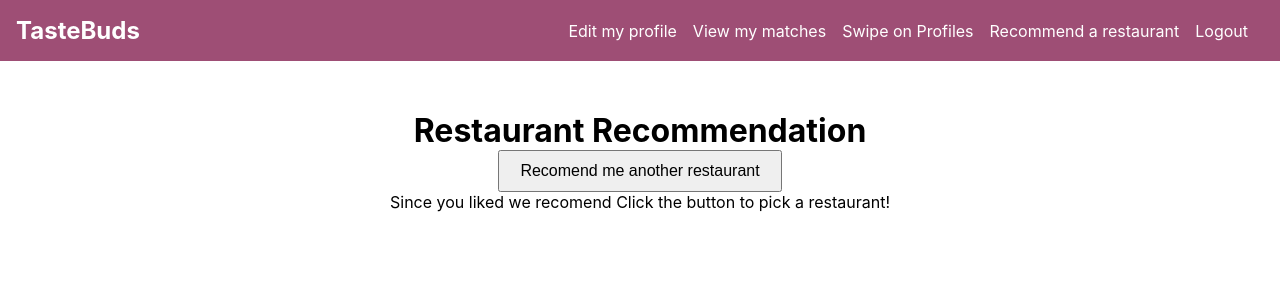
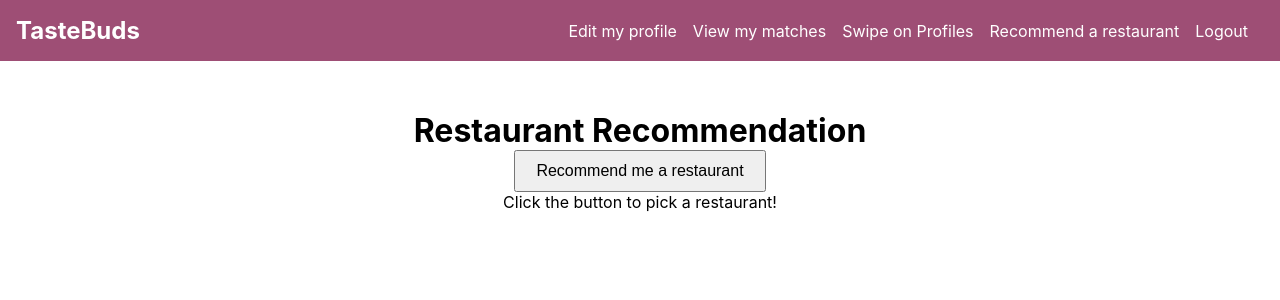
Before and after one commit to azh05/TasteBuds, a React (Create React App) app in the folder tastebuds-site/: page /recommend in a window 1280 px wide. Shown: the top 300 px of the page. Built offline with nearby package versions, Linux system fonts and the light colour scheme.

Commit message:
Fixed a bug causing null cuisine to be displayed. Improved functionality of restaurant recommendation to display different button text without recommendation and to ask for another recommendation.

```diff
--- a/tastebuds-site/src/pages/recommend.js
+++ b/tastebuds-site/src/pages/recommend.js
@@ -6,14 +6,12 @@ import { Link } from 'react-router-dom';
 
 function Recommend(user2) {
     const { user } = useUser();
-    const [favoriteCusine, setFavoriteCusine] = useState(null);
-    const [userMatch, setUserMarch] = useState(null);
-    const [recommendation, setRecommendation] = useState(null);
-    const [cuisine, setCuisine] = useState('');
+    const [MoreRec, setMoreRec] = useState("a");
+    const [message, setMessage] = useState("Click the button to pick a restaurant!");
     const restaurants = {
       Italian: ["Enzo's Pizzeria", "Olive Garden", "Prince of Venice", "California Pizza Kitchen", "Maggiano's Little Italy", "Epicuria"],
       Chinese: ["Din Tai Fung", "Panda Express", "Golden Chopsticks", "P.F. Chang's", "Benihana", "Rendevous East"],
-      American: ["In-And-Out", "Cracker Barrel", "Texas Roadhouse", "McDonald's", "Denny's"],
+      American: ["In-And-Out", "Cracker Barrel", "Texas Roadhouse", "McDonald's", "Denny's", "Rocco's"],
       Indian: ["Bollywood Kitchen", "Downtown Dhaba", "Bollywood Bites", "Maharaja Cuisine"],
       Japanese: ["Nobu", "Gyu-Kaku", "Kura Sushi", "Marugame Udon", "Matsunoya Tonkatsu", "Coco Ichibanya", "Noma Sushi", "Midoh"],
       Mexican: ["Taco Bell", "Del Taco", "Chipotle", "El Pollo Loco", "Wahoo's Fish Taco", "Rubio's Coastal Grill"],
@@ -22,7 +20,6 @@ function Recommend(user2) {
 
     // State to keep track of the current restaurant
     const [restaurant, setRestaurant] = useState("Click the button to pick a restaurant!");
-    const [message, setMessage] = useState("No restaurant found!")
 
     const [profileData, setProfileData] = useState({
         profileName: '',
@@ -62,10 +59,9 @@ function Recommend(user2) {
         // Pick a random restaurant from the selected cuisine
         const randomRestaurant = restaurants[randomCuisine][Math.floor(Math.random() * restaurants[randomCuisine].length)];
         // Update the state
-        setRestaurant(randomRestaurant);
-        setRecommendation(randomCuisine);
+        setMessage("Since you liked " + randomCuisine + " we recommend " + randomRestaurant);
+        setMoreRec("another");
       }
-
 
 
     return (
@@ -74,9 +70,9 @@ function Recommend(user2) {
       <div style={{ textAlign: "center", marginTop: "50px" }}>
       <h1>Restaurant Recommendation</h1>
       <button onClick={getRandomRestaurant} style={{ padding: "10px 20px", fontSize: "16px" }}>
-        Recomend me another restaurant
+        Recommend me {MoreRec} restaurant
       </button>
-      <p>Since you liked {recommendation} we recomend {restaurant}</p>
+      <p>{message}</p>
     </div>
     </div>
     );
```
